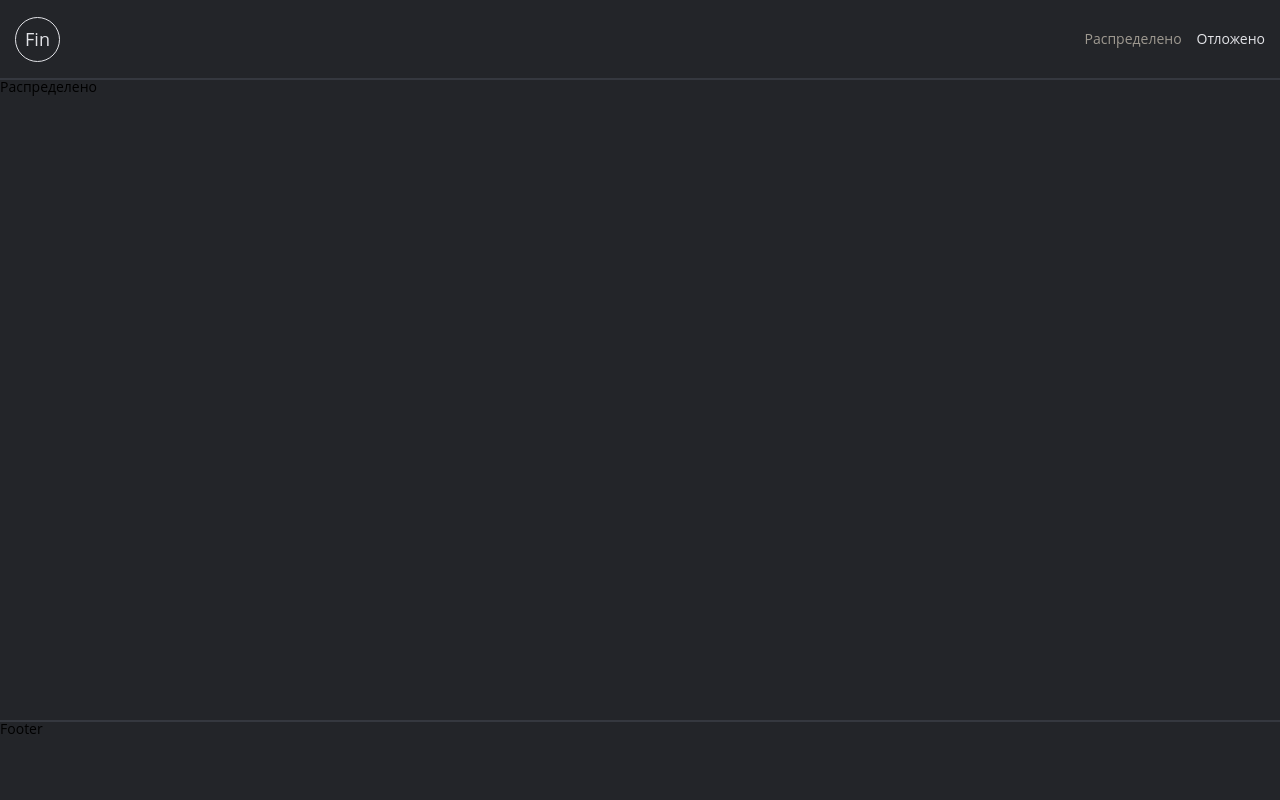
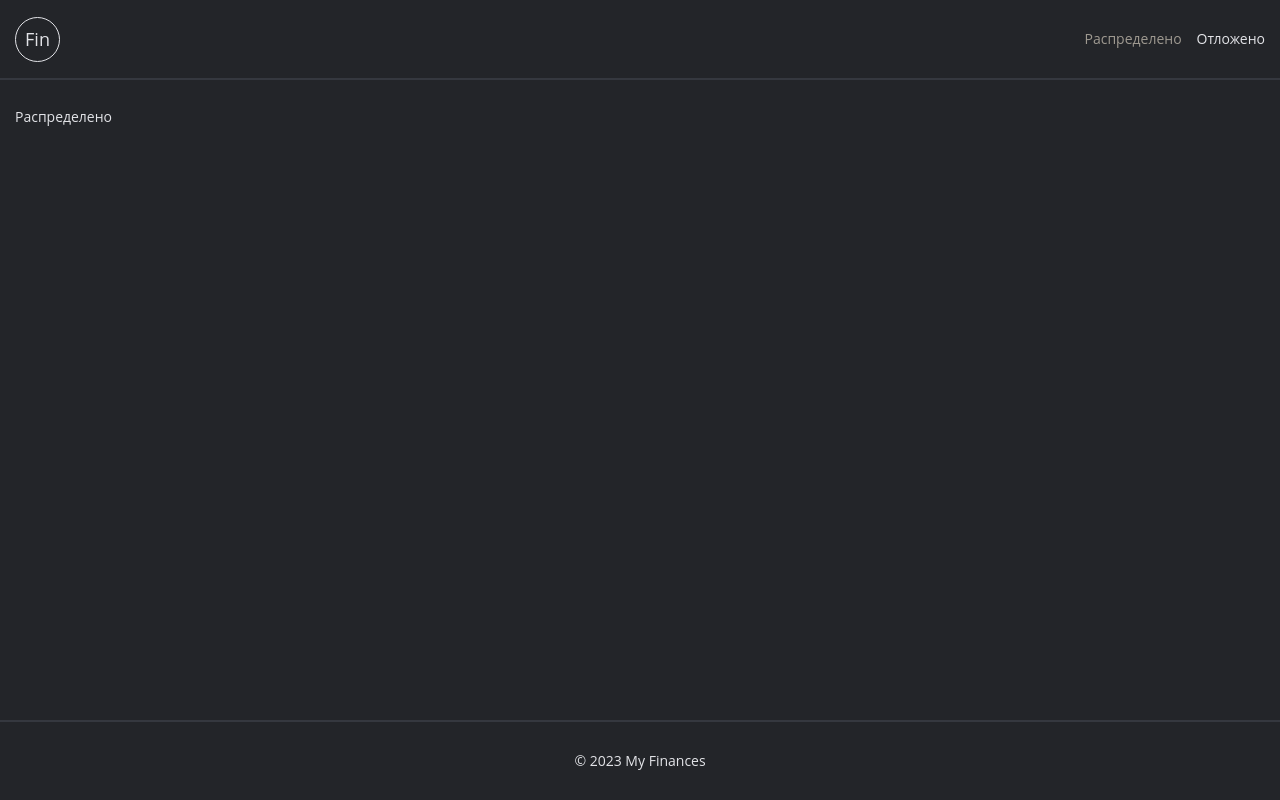
Before and after one commit to Jenya-b/my-finances-app, a React (Create React App) app: page / in a window 1280 px wide. Built offline with nearby package versions, Linux system fonts and the light colour scheme.

Commit message:
feat: styled main visual pages

```diff
--- a/src/modules/components/Footer/Footer.styled.ts
+++ b/src/modules/components/Footer/Footer.styled.ts
@@ -2,5 +2,8 @@ import styled from 'styled-components';
 
 export const StyledFooter = styled.footer`
   grid-area: footer;
+  display: flex;
+  align-items: center;
+  justify-content: center;
   border-top: 2px solid ${({ theme }) => theme.colors.borderPrimary};
 `;
--- a/src/modules/components/Footer/Footer.tsx
+++ b/src/modules/components/Footer/Footer.tsx
@@ -1,3 +1,7 @@
 import { StyledFooter } from './Footer.styled';
 
-export const Footer = () => <StyledFooter>Footer</StyledFooter>;
+export const Footer = () => (
+  <StyledFooter>
+    <div>© 2023 My Finances</div>
+  </StyledFooter>
+);
--- a/src/modules/components/Layout/Layout.styled.ts
+++ b/src/modules/components/Layout/Layout.styled.ts
@@ -4,6 +4,7 @@ export const Wrapper = styled.div`
   width: 100%;
   min-height: 100vh;
   background: ${({ theme }) => theme.colors.backgroundBase};
+  color: ${({ theme }) => theme.colors.textPrimary};
   display: grid;
   grid-template: ${({ theme }) => theme.sizes.header.height}px 1fr ${({ theme }) =>
       theme.sizes.footer.height}px / 1fr;
--- a/src/modules/pages/DeferredFunds/DeferredFunds.tsx
+++ b/src/modules/pages/DeferredFunds/DeferredFunds.tsx
@@ -1,3 +1,5 @@
-export const DeferredFunds = () => <>Отложено</>;
+import { Main } from 'styles/components';
+
+export const DeferredFunds = () => <Main>Отложено</Main>;
 
 export default DeferredFunds;
--- a/src/modules/pages/FundAllocation/FundAllocation.tsx
+++ b/src/modules/pages/FundAllocation/FundAllocation.tsx
@@ -1,3 +1,5 @@
-export const FundAllocation = () => <>Распределено</>;
+import { Main } from 'styles/components';
+
+export const FundAllocation = () => <Main>Распределено</Main>;
 
 export default FundAllocation;
--- /dev/null
+++ b/src/styles/components.ts
@@ -0,0 +1,5 @@
+import styled from 'styled-components';
+
+export const Main = styled.main`
+  padding: 30px 15px;
+`;
```
